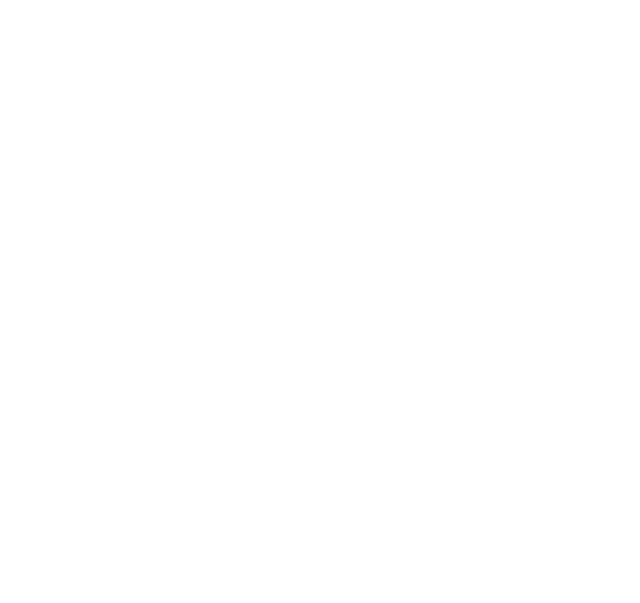
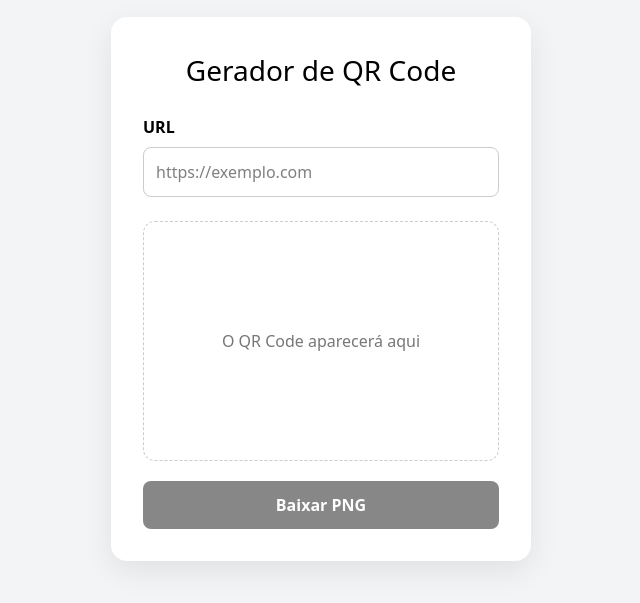
Before and after one commit to Mateus9349/Rio-Front, a React (Vite) app: page /QRCode in a window 1280 px wide. Before the commit this address had no page. Shown: the part 111-714 px from the top of the page, without its empty margins (319-959 px from the left). Built offline with nearby package versions, Linux system fonts and the light colour scheme.

Commit message:
feat: cria page QRcode

```diff
--- a/package.json
+++ b/package.json
@@ -19,6 +19,7 @@
     "embla-carousel-react": "^8.6.0",
     "exceljs": "^4.4.0",
     "leaflet": "^1.9.4",
+    "qrcode.react": "^4.2.0",
     "react": "^18.3.1",
     "react-dom": "^18.3.1",
     "react-hook-form": "^7.54.2",
--- a/src/Routes/index.tsx
+++ b/src/Routes/index.tsx
@@ -11,12 +11,14 @@
 import SAFs from "../pages/SAFs";
 import Plantios from "../pages/Plantios";
 import Mapa from "../pages/Mapa";
+import QrCodePage from "../pages/QrCodePage";
 
 const Rotas = () => (
   <AuthProvider>
     <BrowserRouter>
       <Routes>
         {/* Rota pública */}
+        <Route path="/QRCode" element={<QrCodePage />} />
         <Route path="/login" element={<Login />} />
         <Route path="/" element={<Mapa />} />
 
--- /dev/null
+++ b/src/pages/QrCodePage.tsx
@@ -0,0 +1,145 @@
+import React, { useRef, useState, ChangeEvent } from "react";
+import { QRCodeCanvas } from "qrcode.react";
+
+export default function QrCodePage() {
+    const [url, setUrl] = useState<string>("");
+    const canvasRef = useRef<HTMLCanvasElement | null>(null);
+
+    function handleUrlChange(event: ChangeEvent<HTMLInputElement>) {
+        setUrl(event.target.value);
+    }
+
+    function isValidUrl(value: string): boolean {
+        try {
+            new URL(value);
+            return true;
+        } catch {
+            return false;
+        }
+    }
+
+    const trimmedUrl = url.trim();
+    const canGenerate = trimmedUrl.length > 0 && isValidUrl(trimmedUrl);
+
+    function downloadPng() {
+        if (!canvasRef.current) return;
+
+        const canvas = canvasRef.current;
+        const pngUrl = canvas.toDataURL("image/png");
+
+        const link = document.createElement("a");
+        link.href = pngUrl;
+        link.download = "qrcode.png";
+        link.click();
+    }
+
+    return (
+        <main style={styles.page}>
+            <section style={styles.card}>
+                <h1 style={styles.title}>Gerador de QR Code</h1>
+
+                <label style={styles.label}>URL</label>
+
+                <input
+                    type="url"
+                    placeholder="https://exemplo.com"
+                    value={url}
+                    onChange={handleUrlChange}
+                    style={styles.input}
+                />
+
+                {!canGenerate && trimmedUrl && (
+                    <p style={styles.error}>Digite uma URL válida</p>
+                )}
+
+                <div style={styles.qrArea}>
+                    {canGenerate ? (
+                        <QRCodeCanvas
+                            value={trimmedUrl}
+                            size={220}
+                            level="H"
+                            includeMargin
+                            ref={canvasRef}
+                        />
+                    ) : (
+                        <p style={styles.placeholder}>O QR Code aparecerá aqui</p>
+                    )}
+                </div>
+
+                <button
+                    onClick={downloadPng}
+                    disabled={!canGenerate}
+                    style={{
+                        ...styles.button,
+                        opacity: canGenerate ? 1 : 0.5,
+                        cursor: canGenerate ? "pointer" : "not-allowed",
+                    }}
+                >
+                    Baixar PNG
+                </button>
+            </section>
+        </main>
+    );
+}
+
+const styles: Record<string, React.CSSProperties> = {
+    page: {
+        minHeight: "100vh",
+        display: "flex",
+        alignItems: "center",
+        justifyContent: "center",
+        background: "#f3f4f6",
+        padding: "24px",
+    },
+    card: {
+        width: "100%",
+        maxWidth: "420px",
+        background: "#fff",
+        borderRadius: "16px",
+        padding: "32px",
+        boxShadow: "0 10px 30px rgba(0,0,0,0.08)",
+    },
+    title: {
+        marginBottom: "24px",
+        fontSize: "28px",
+        textAlign: "center",
+    },
+    label: {
+        display: "block",
+        marginBottom: "8px",
+        fontWeight: "bold",
+    },
+    input: {
+        width: "100%",
+        padding: "12px",
+        borderRadius: "8px",
+        border: "1px solid #ccc",
+    },
+    error: {
+        color: "red",
+        fontSize: "14px",
+        marginTop: "8px",
+    },
+    qrArea: {
+        marginTop: "24px",
+        minHeight: "240px",
+        display: "flex",
+        alignItems: "center",
+        justifyContent: "center",
+        border: "1px dashed #ccc",
+        borderRadius: "12px",
+    },
+    placeholder: {
+        color: "#777",
+    },
+    button: {
+        marginTop: "20px",
+        width: "100%",
+        padding: "12px",
+        borderRadius: "8px",
+        border: "none",
+        background: "#111",
+        color: "#fff",
+        fontWeight: "bold",
+    },
+};
```
Also changed, not shown: 1 other file (tests, documents, lock files or other folders).
